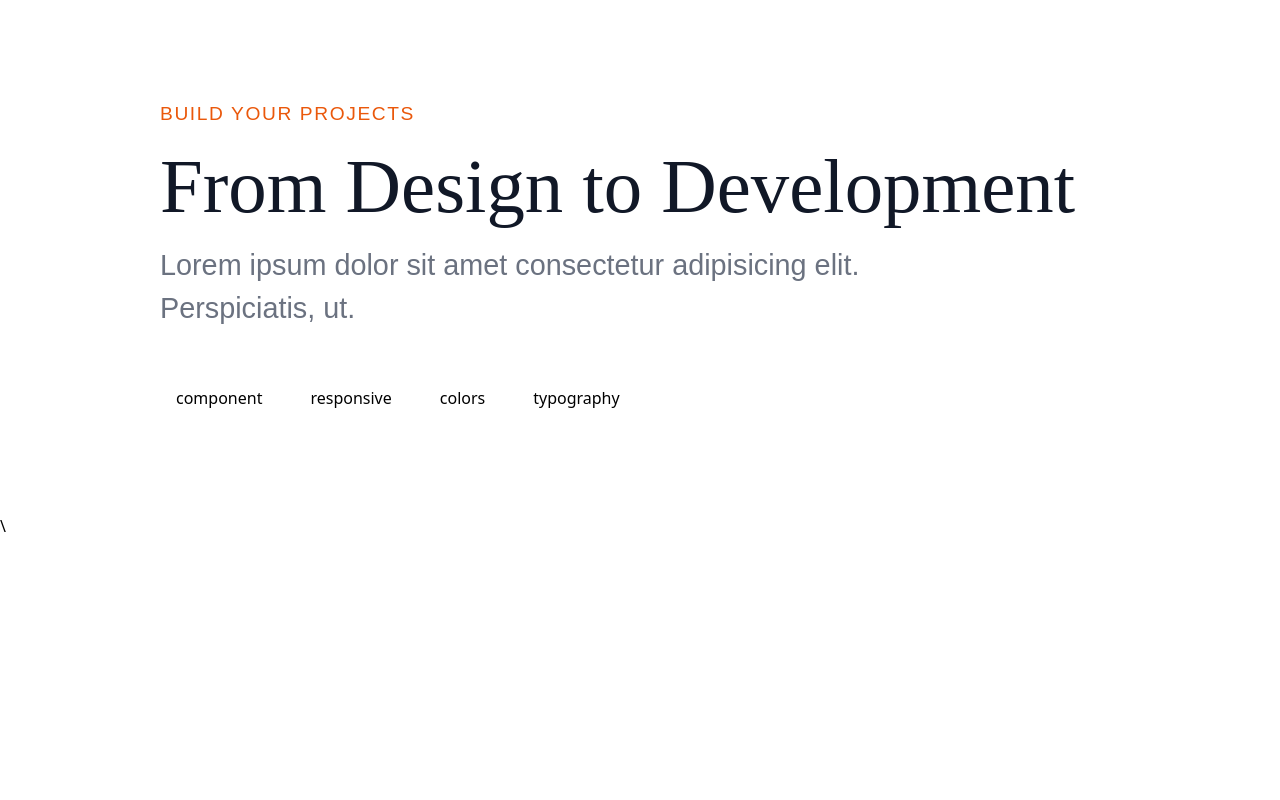
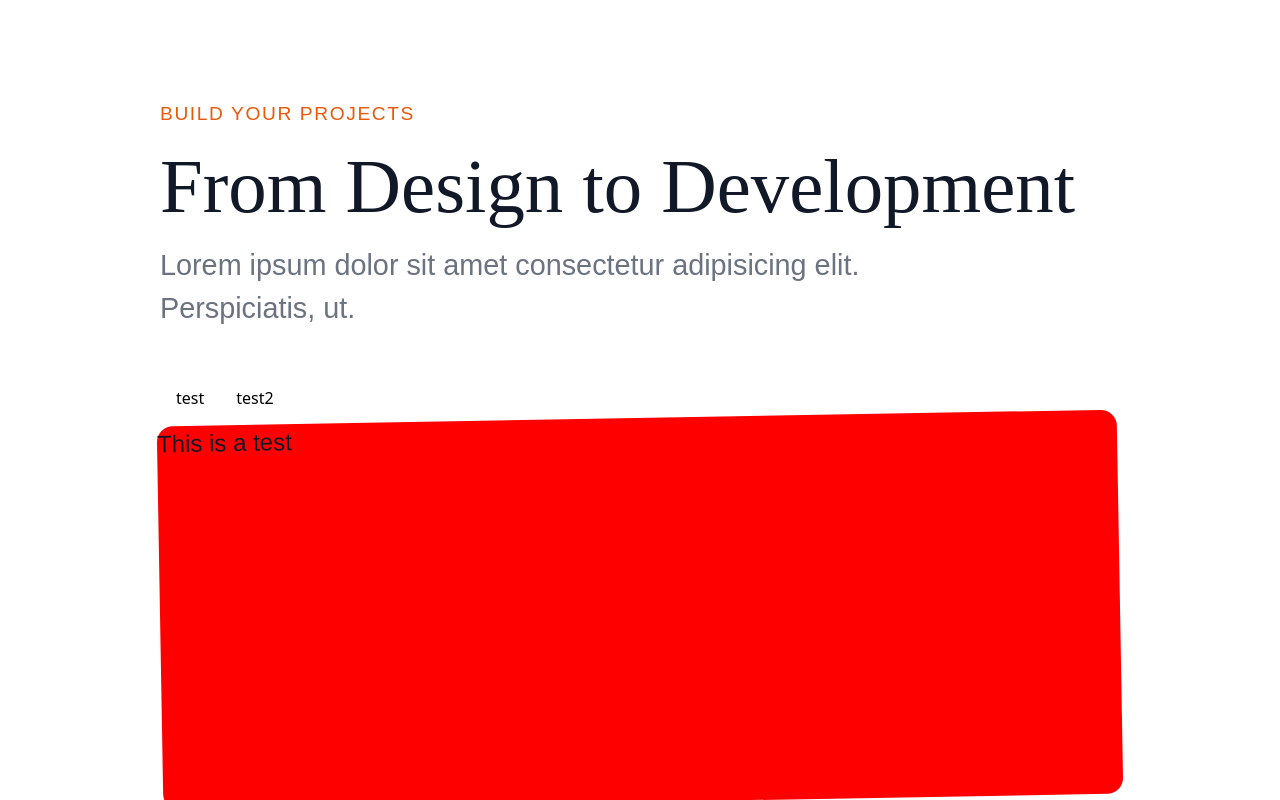
Before and after one commit to PierreParienteDimitrov/pierre-pariente-dimitrov-portfolio, a React (Create React App) app: page / in a window 1280 px wide. Shown: the part 2000-2800 px from the top of the page. Before the commit the page ends 2538 px from the top, so only its background shows below. Built offline with nearby package versions, Linux system fonts and the light colour scheme; a web font is replaced by a local one.

Commit message:
added tab logic

```diff
--- a/src/Components/TabBtn/TabBtn.js
+++ b/src/Components/TabBtn/TabBtn.js
@@ -1,12 +1,8 @@
 import React from 'react';
 import './_tabBtn.scss';
 
-const TabBtn = ({ click, text }) => {
-	return (
-		<button className='px-4 py-2 tab-btn' onClick={click} data-element={text}>
-			{text}
-		</button>
-	);
+const TabBtn = ({ children }) => {
+	return <button className='px-4 py-2 tab-btn'>{children}</button>;
 };
 
 export default TabBtn;
--- /dev/null
+++ b/src/Components/Test/Test.js
@@ -0,0 +1,11 @@
+import React from 'react';
+
+const Test = () => {
+	return (
+		<div>
+			<p>This is a test</p>
+		</div>
+	);
+};
+
+export default Test;
--- /dev/null
+++ b/src/Components/Test/Test2.js
@@ -0,0 +1,11 @@
+import React from 'react';
+
+const Test2 = () => {
+	return (
+		<div>
+			<h1>This is a second test</h1>
+		</div>
+	);
+};
+
+export default Test2;
--- a/src/Pages/Home/Skills/Skills.js
+++ b/src/Pages/Home/Skills/Skills.js
@@ -1,35 +1,20 @@
-import React from 'react';
-import TabBtn from '../../../Components/TabBtn/TabBtn';
+import React, { useState } from 'react';
 import Container from '../../../Layout/Container/Container';
 import ContainerFluid from '../../../Layout/ContainerFluid/ContainerFluid';
-// import { SkillsItems } from './SkillsItems';
+import Test from '../../../Components/Test/Test';
+import Test2 from '../../../Components/Test/Test2';
+import TabBtn from '../../../Components/TabBtn/TabBtn';
+
 import './_skills.scss';
 
+const types = [
+	{ text: 'test', component: <Test /> },
+	{ text: 'test2', component: <Test2 /> },
+];
+
 const Skills = () => {
-	// const [show, setShow] = useState({
-	// 	component: true,
-	// 	responsive: false,
-	// 	colors: false,
-	// 	typography: false,
-	// });
-
-	const handleClick = (e) => {
-		const element = e.target.getAttribute('data-element');
-		console.log(typeof element);
-		alert('yesss');
-	};
-
-	// let TabElement = () => {
-	// 	if (component) {
-	// 		return <h1>component</h1>;
-	// 	} else if (responsive) {
-	// 		return <h1>Responsive</h1>;
-	// 	} else if (colors) {
-	// 		return <h1>Colors</h1>;
-	// 	} else if (typography) {
-	// 		return <h1>Typography</h1>;
-	// 	}
-	// };
+	const [active, setActive] = useState(types[0]);
+	console.log(active);
 
 	return (
 		<ContainerFluid>
@@ -41,34 +26,19 @@ const Skills = () => {
 				</h3>
 				<br />
 				<br />
-				<div className='flex space-x-4 w-9/12'>
-					<TabBtn text={'component'} click={handleClick} dataElement={'component'} />
-					<TabBtn
-						text={'responsive'}
-						click={handleClick}
-						dataElement={'responsive'}
-					/>
-					<TabBtn text={'colors'} click={handleClick} dataElement={'colors'} />
-					<TabBtn
-						text={'typography'}
-						click={handleClick}
-						dataElement={'typography'}
-					/>
-				</div>
-				{/* <TabElement /> */}
 
-				{/* <div className='grid grid-cols-1 lg:grid-cols-3 gap-x-2 gap-y-10'>
-					{SkillsItems.map((skill, index) => {
+				<div>
+					{types.map((type, index) => {
 						return (
-							<div className='flex flex-col'>
-								<h4>{skill.number}</h4>
-								<h4>{skill.title}</h4>
-								<br />
-								<p>{skill.description}</p>
-							</div>
+							<TabBtn key={index} onClick={() => setActive(types[index])}>
+								{type.text}
+							</TabBtn>
 						);
 					})}
-				</div> */}
+				</div>
+				<div className='w-full h-96 rounded-2xl transform -rotate-1 tab-bg'>
+					{active.component}
+				</div>
 			</Container>
 		</ContainerFluid>
 	);
--- a/src/Pages/Home/Skills/_skills.scss
+++ b/src/Pages/Home/Skills/_skills.scss
@@ -1 +1,5 @@
 @import '../../../Styles/config';
+
+.tab-bg {
+	background: red;
+}
```
